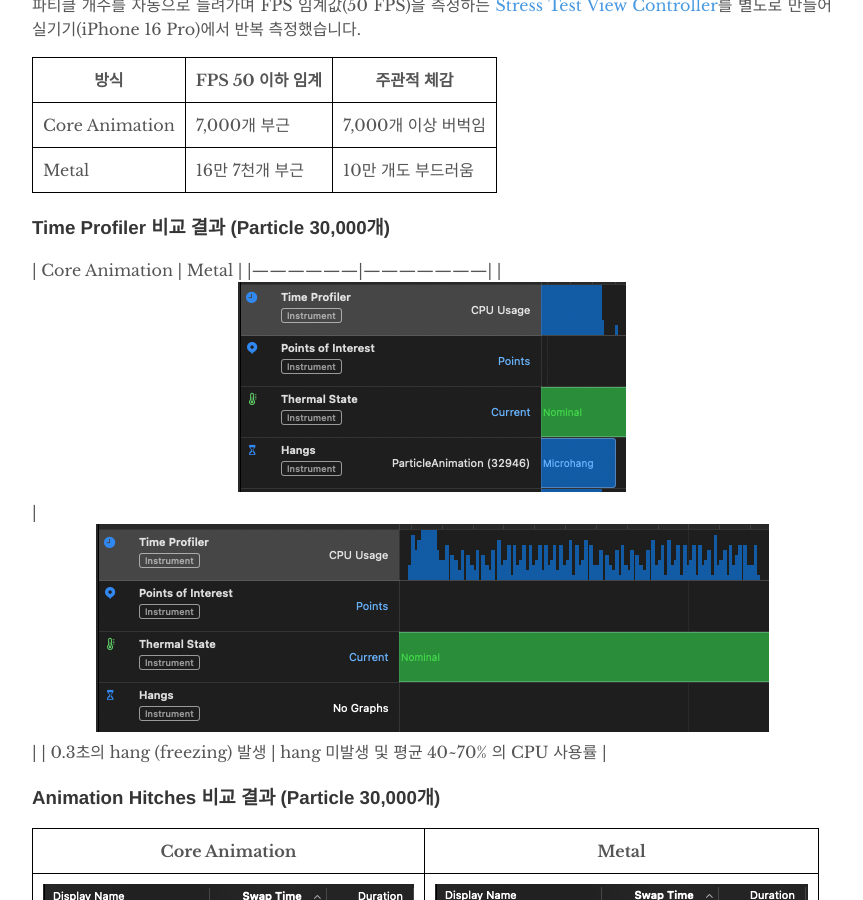
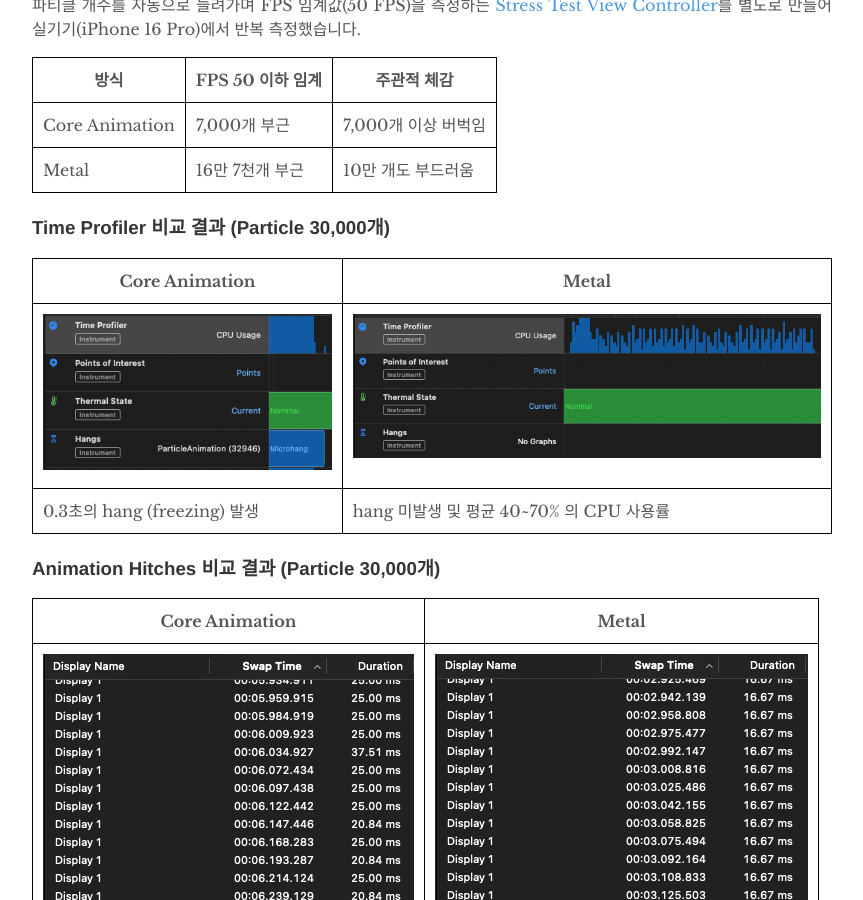
Before and after one commit to doremin/doremin.github.io, a Jekyll site: the page built from _posts/2025-07-07-:20:00.md, in a window 1280 px wide and 900 px high, scrolled down 3658 px. Shown: the whole window, without its empty margins (208-1071 px from the left). Built offline with Jekyll 4.4.1, drawn with Linux system fonts in a browser that asks for light colours; some of the changed text lies outside the part shown.

Commit message:
[FIX] 테이블이 안나오는데..

```diff
--- a/_posts/2025-07-07-:20:00.md
+++ b/_posts/2025-07-07-:20:00.md
@@ -56,7 +56,7 @@ Core Animation으로 시작해 Metal로 전환한 이유, 성능 비교, 자동
 
 > Projection Matrix를 사용하면 좌표계 변환을 일일히 해줄 필요가 없긴 하다.
 
-| Metal 좌표계 </br> (Normalized Device Coordinate)| Texture 좌표계|
+| Metal 좌표계 <br> (Normalized Device Coordinate)| Texture 좌표계|
 |-------|---------------------|
 |![Metal Coordinate System](/assets/images/2025-07-07/NDC.png)|![Texture Coordinate](/assets/images/2025-07-07/texture.png)|
 
@@ -136,9 +136,10 @@ private func createTexture(from image: CGImage, bounds: CGRect) -> MTLTexture? {
 | Metal           | 16만 7천개 부근     | 10만 개도 부드러움  |
 
 ### Time Profiler 비교 결과 (Particle 30,000개)
-| Core Animation    | Metal         |
+
+| Core Animation   |       Metal         |
 |------------------|---------------------|
-| ![CoreAnimation Time Profiler](/assets/images/2025-07-07/profiler-ca.png)  | ![CoreAnimation Time Profiler](/assets/images/2025-07-07/profiler-metal.png)  |
+| ![CoreAnimation Time Profiler](/assets/images/2025-07-07/profiler-ca.png) | ![CoreAnimation Time Profiler](/assets/images/2025-07-07/profiler-metal.png) |
 | 0.3초의 hang (freezing) 발생 | hang 미발생 및 평균 40~70% 의 CPU 사용률 |
 
 ### Animation Hitches 비교 결과 (Particle 30,000개)
```
